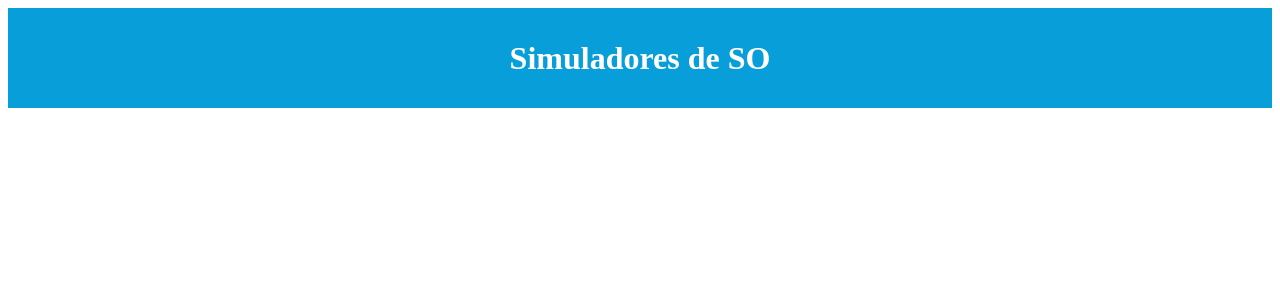
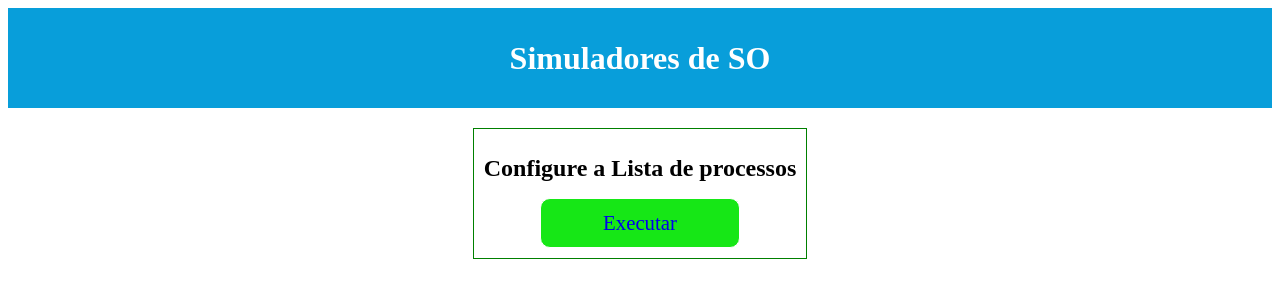
Before and after one commit to IsaiasLuiz/simuladores-so, a React (Create React App) app: page /process-list in a window 1280 px wide. Shown: the top 300 px of the page. Built offline with nearby package versions, Linux system fonts and the light colour scheme.

Commit message:
Adicioanndo plugins de lint e criaçao de nova rota

```diff
--- a/package.json
+++ b/package.json
@@ -33,7 +33,9 @@
     ]
   },
   "devDependencies": {
-    "eslint": "^6.6.0",
-    "eslint-plugin-import": "^2.18.2"
+    "babel-eslint": "^10.0.3",
+    "eslint": "^6.7.1",
+    "eslint-plugin-import": "^2.18.2",
+    "eslint-plugin-react": "^7.16.0"
   }
 }
--- a/src/components/nextButton/index.jsx
+++ b/src/components/nextButton/index.jsx
@@ -3,10 +3,11 @@ import { Link } from 'react-router-dom';
 import './styles.css';
 
 const nextButton = props => {
-	return (
-		<Link to={props.route} className='next-route'>
-			{props.text}
-		</Link>
-	);
+  console.log(props);
+  return (
+    <Link to={ props.route } className='next-route'>
+      { props.text }
+    </Link>
+  );
 };
 export default nextButton;
--- a/src/constants/algorithms.jsx
+++ b/src/constants/algorithms.jsx
@@ -1,7 +1,7 @@
 const Algorithms = {
-	ROUND_ROBIN: 'ROUND ROBIN',
-	QUEUES: 'QUEUES',
-	A_PRIORITY: 'A_PRIORITY'
+  ROUND_ROBIN: 'ROUND ROBIN',
+  QUEUES: 'QUEUES',
+  A_PRIORITY: 'A_PRIORITY'
 };
 
 export default Algorithms;
--- a/src/pages/homePage/index.jsx
+++ b/src/pages/homePage/index.jsx
@@ -4,13 +4,10 @@ import styled from 'styled-components';
 import Algorithms from '../../constants/algorithms';
 import { connect } from 'react-redux';
 import { bindActionCreators } from 'redux';
-import { Container, Content } from '../../styles/styledComponents';
+import { Container, Content, Title } from '../../styles/styledComponents';
 import defineAlgorithm from '../../actions';
 
-const Title = styled.h1`
-	font-size: 1.5em;
-	display: block;
-`;
+
 
 const Label = styled.label`
   display: block;
@@ -56,7 +53,7 @@ const HomePage = props => {
           />
           A priority
         </Label>
-				<NextButton route='' text='Próximo' />
+        <NextButton route='/process-list' text='Próximo' />
       </Content>
     </Container>
   );
--- /dev/null
+++ b/src/pages/processList/index.jsx
@@ -0,0 +1,17 @@
+import React from 'react';
+import styled from 'styled-components';
+import Next from '../../components/nextButton';
+import { Container, Content, Title } from '../../styles/styledComponents';
+
+const processList = props => {
+  return (
+    <Container>
+      <Content>
+        <Title>Configure a Lista de processos</Title>
+        <Next route="" text="Executar"/>
+      </Content>
+    </Container>
+  )
+};
+
+export default processList;
--- a/src/routes.jsx
+++ b/src/routes.jsx
@@ -2,8 +2,9 @@ import React from 'react';
 import { BrowserRouter, Switch, Route } from 'react-router-dom';
 import Header from './components/header';
 import HomePage from './pages/homePage';
+import ProcessList from './pages/processList';
 
-const routes = ({ props } = props) => {
+const routes = ({ props } = props ) => {
   return (
     <BrowserRouter>
       <Header></Header>
@@ -13,6 +14,10 @@ const routes = ({ props } = props) => {
           path='/'
           component={() => <HomePage props={props}></HomePage>}
         />
+        <Route
+          path='/process-list'
+          component={() => <ProcessList props={props}></ProcessList>}
+        />
       </Switch>
     </BrowserRouter>
   );
--- a/src/styles/styledComponents/index.jsx
+++ b/src/styles/styledComponents/index.jsx
@@ -1,4 +1,4 @@
-import styled from 'styled-components';
+import styled from "styled-components";
 
 const Container = styled.div`
   display: flex;
@@ -13,4 +13,10 @@ const Content = styled.div`
   justify-content: center;
   flex-direction: column;
 `;
-export { Container, Content };
+
+const Title = styled.h1`
+  font-size: 1.5em;
+  display: block;
+`;
+
+export { Container, Content, Title };
```
Also changed, not shown: src/actions/index.jsx (+4 -4 lines), .eslintrc.js (added), src/components/header/index.jsx (indentation only), src/components/nextButton/styles.css (indentation only), src/pages/homePage/styles.css (deleted), 2 other files (tests, documents, lock files or other folders). Lines whose indentation alone changed are shown as unchanged.
